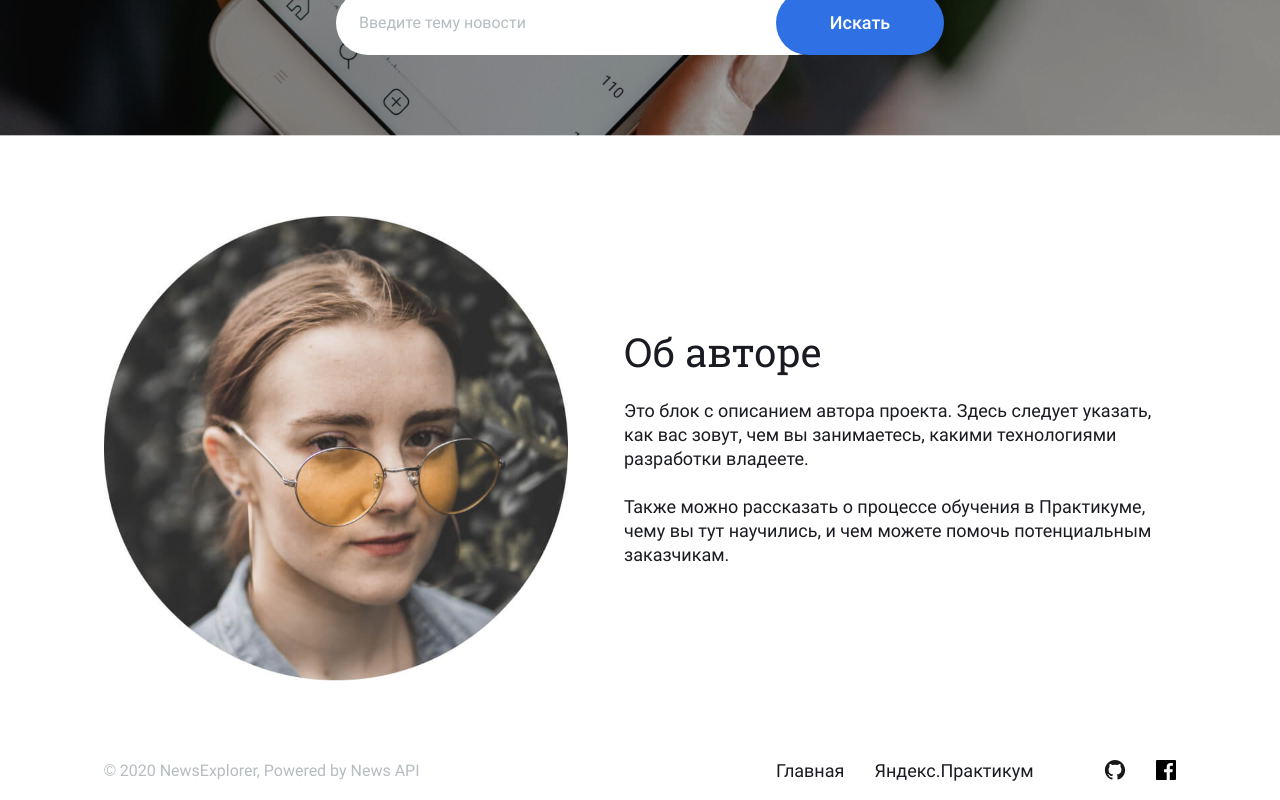
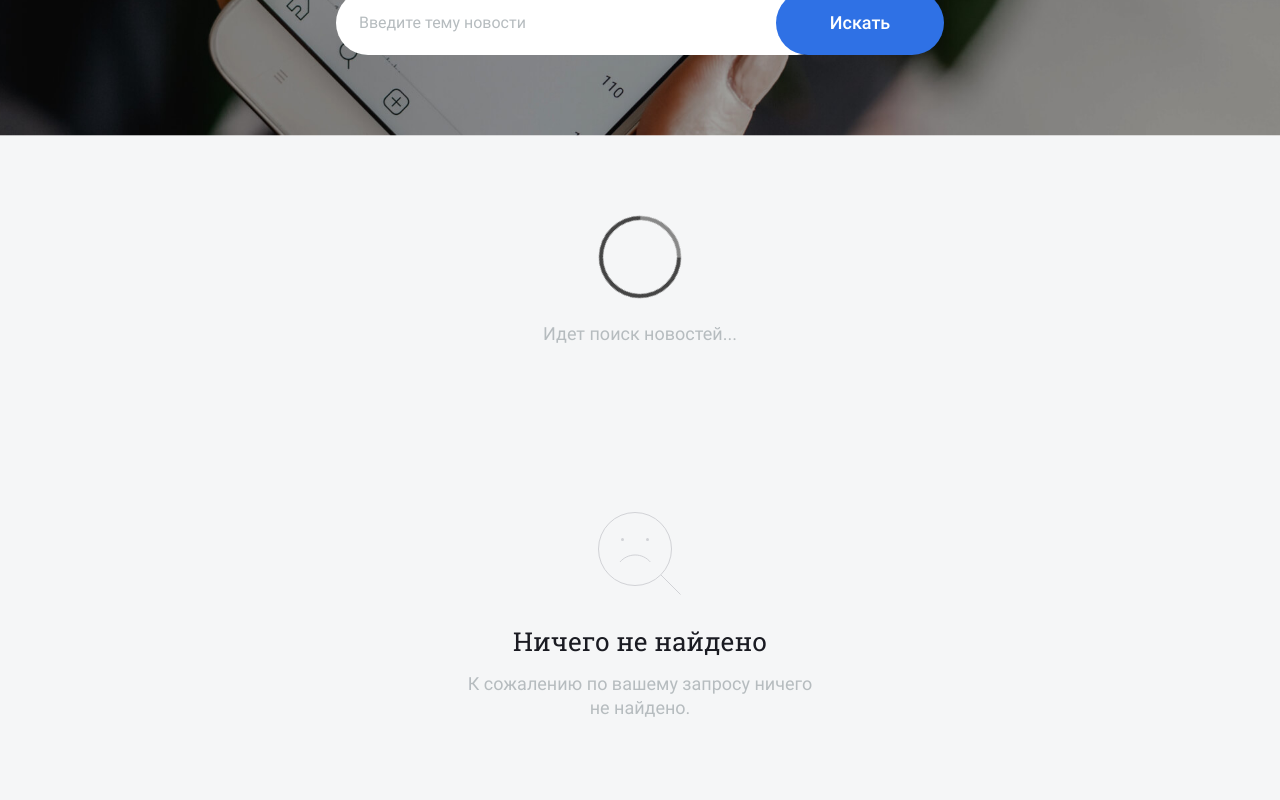
Before and after one commit to Vooooodoo/news-explorer-frontend, a React (Create React App) app: page / in a window 1280 px wide. Shown: the part 440-1240 px from the top of the page. Built offline with nearby package versions, Linux system fonts and the light colour scheme.

Commit message:
feat: реализовать preloader

```diff
--- a/src/components/Main/Main.js
+++ b/src/components/Main/Main.js
@@ -1,18 +1,13 @@
 import React from 'react';
 import About from '../About/About';
-import Preloader from '../Preloader/Preloader';
 import NotFound from '../NotFound/NotFound';
 import Spinner from '../Spinner/Spinner';
 
 function Main(props) {
   return (
     <main>
-      {/* <Preloader
-        component={Spinner}
-      /> */}
-      {/* <Preloader
-        component={NotFound}
-      /> */}
+      <Spinner />
+      <NotFound />
       <About />
     </main>
   );
--- a/src/components/NotFound/NotFound.js
+++ b/src/components/NotFound/NotFound.js
@@ -1,9 +1,12 @@
 import React from 'react';
+import Preloader from '../Preloader/Preloader';
 import preloaderLogo from '../../images/preloader__logo.svg';
 import './NotFound.css';
 
 function NotFound() {
   return (
+    <Preloader
+      children={
         <>
           <img className="preloader__logo" src={preloaderLogo} alt="Лупа с грустным смайликом внутри." />
           <h3 className="preloader__title">Ничего не&nbsp;найдено</h3>
@@ -11,6 +14,8 @@
             К&nbsp;сожалению по&nbsp;вашему запросу ничего не&nbsp;найдено.
           </p>
         </>
+      }
+    />
   );
 }
 
--- a/src/components/Preloader/Preloader.js
+++ b/src/components/Preloader/Preloader.js
@@ -1,10 +1,10 @@
 import React from 'react';
 import './Preloader.css';
 
-function Preloader({ component: Component }) {
+function Preloader(props) {
   return (
     <section className="preloader">
-      <Component />
+      {props.children}
     </section>
   );
 }
--- a/src/components/Spinner/Spinner.js
+++ b/src/components/Spinner/Spinner.js
@@ -1,12 +1,17 @@
 import React from 'react';
+import Preloader from '../Preloader/Preloader';
 import './Spinner.css';
 
 function Spinner() {
   return (
-    <>
-      <div className="preloader__spinner"></div>
-      <h3 className="preloader__subtitle">Идет поиск новостей...</h3>
-    </>
+    <Preloader
+      children={
+        <>
+          <div className="preloader__spinner"></div>
+          <h3 className="preloader__subtitle">Идет поиск новостей...</h3>
+        </>
+      }
+    />
   );
 }
 
```
Lines whose indentation alone changed are shown as unchanged.
